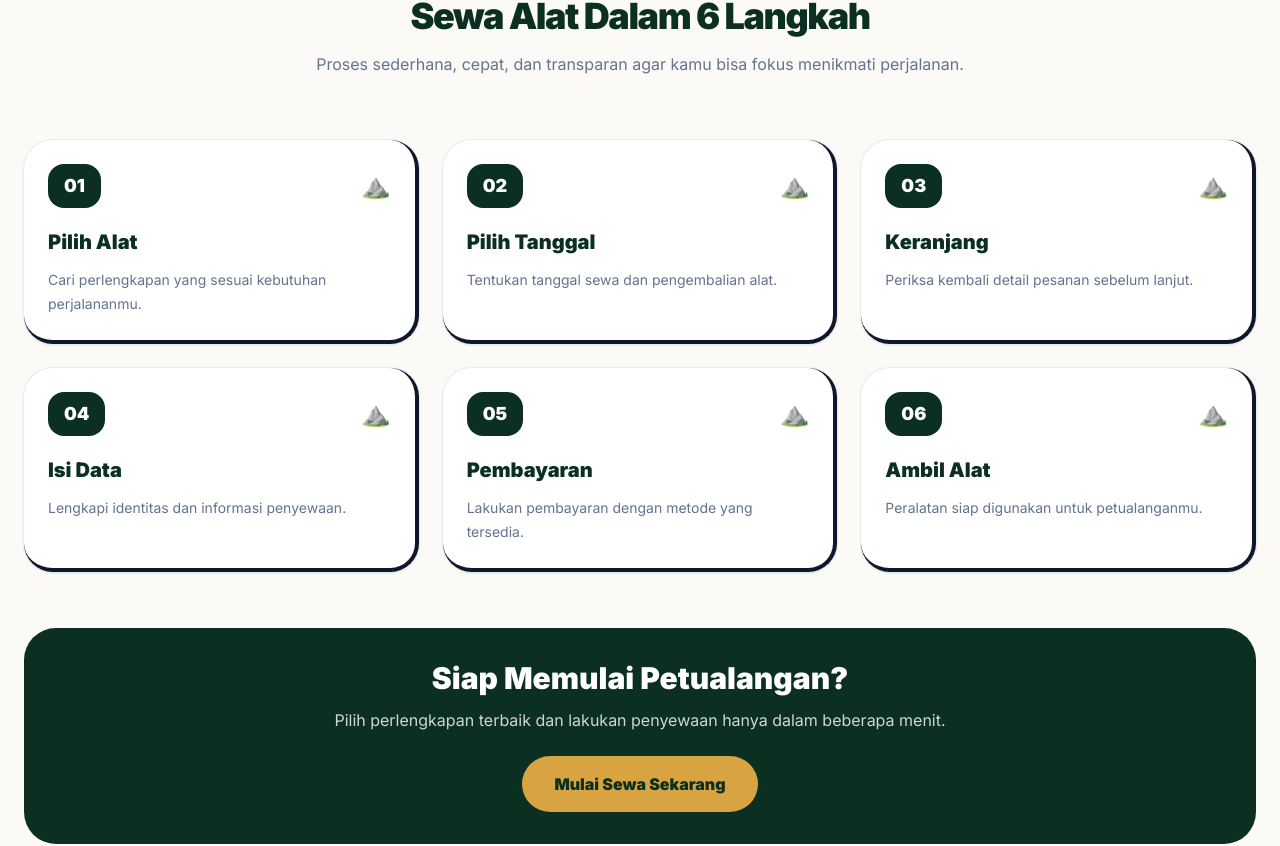
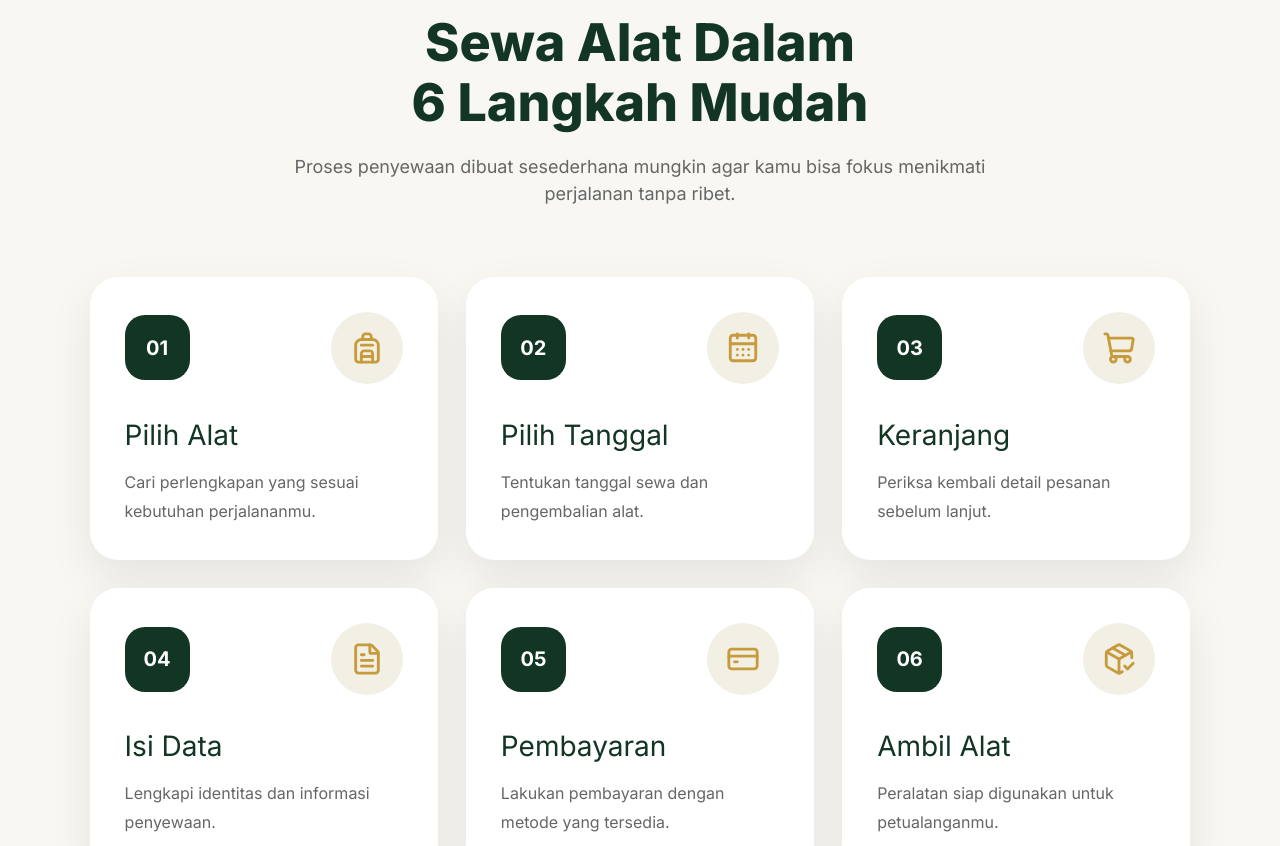
Before and after one commit to qonitaputriamalia-web/GoldVenture, a React (Vite) app in the folder my-react-app/: page / in a window 1280 px wide. Shown: the part 1628-2474 px from the top of the page. Built offline with nearby package versions, Linux system fonts and the light colour scheme.

Commit message:
Improve how to rental section UI

```diff
--- /dev/null
+++ b/my-react-app/src/App.css
@@ -0,0 +1,250 @@
+/* ============================= */
+/* HOW TO RENTAL */
+/* ============================= */
+
+.howToRental{
+    width:100%;
+    background:#fbfaf6;
+    padding:110px 30px;
+}
+
+.howToRental-container{
+    width:min(1280px,95%);
+    margin:auto;
+}
+
+.howToRental-title{
+    text-align:center;
+}
+
+.section-subtitle{
+
+    color:#D6A64B;
+
+    font-size:15px;
+
+    font-weight:700;
+
+    letter-spacing:4px;
+
+    text-transform:uppercase;
+}
+
+.section-title{
+
+    font-size:52px;
+
+    color:#12372B;
+
+    margin-top:18px;
+
+    font-weight:900;
+}
+
+.section-desc{
+
+    width:650px;
+
+    max-width:100%;
+
+    margin:22px auto;
+
+    color:#6c7782;
+
+    line-height:1.8;
+
+    font-size:18px;
+}
+
+.steps-grid{
+
+    display:grid;
+
+    grid-template-columns:repeat(3,1fr);
+
+    gap:28px;
+
+    margin-top:70px;
+}
+
+.step-card{
+
+    background:white;
+
+    border-radius:28px;
+
+    padding:35px;
+
+    border:1px solid #ececec;
+
+    box-shadow:0 12px 35px rgba(0,0,0,.08);
+
+    transition:.35s;
+}
+
+.step-card:hover{
+
+    transform:translateY(-10px);
+
+    box-shadow:0 22px 45px rgba(0,0,0,.15);
+}
+
+.step-top{
+
+    display:flex;
+
+    justify-content:space-between;
+
+    align-items:center;
+}
+
+.step-number{
+
+    width:64px;
+
+    height:64px;
+
+    background:#12372B;
+
+    color:white;
+
+    border-radius:20px;
+
+    display:flex;
+
+    justify-content:center;
+
+    align-items:center;
+
+    font-size:22px;
+
+    font-weight:900;
+}
+
+.step-icon{
+
+    font-size:34px;
+}
+
+.step-title{
+
+    margin-top:28px;
+
+    font-size:27px;
+
+    color:#12372B;
+
+    font-weight:800;
+}
+
+.step-desc{
+
+    margin-top:15px;
+
+    color:#70757d;
+
+    line-height:1.8;
+}
+
+.cta-rental{
+
+    margin-top:80px;
+
+    background:linear-gradient(135deg,#12372B,#1b5a44);
+
+    border-radius:32px;
+
+    text-align:center;
+
+    padding:70px;
+
+    color:white;
+}
+
+.cta-rental h3{
+
+    font-size:42px;
+
+    font-weight:900;
+}
+
+.cta-rental p{
+
+    width:650px;
+
+    max-width:100%;
+
+    margin:20px auto;
+
+    color:rgba(255,255,255,.82);
+
+    line-height:1.8;
+}
+
+.cta-button{
+
+    margin-top:28px;
+
+    border:none;
+
+    background:#D6A64B;
+
+    color:#12372B;
+
+    font-size:18px;
+
+    font-weight:800;
+
+    padding:18px 42px;
+
+    border-radius:999px;
+
+    cursor:pointer;
+
+    transition:.35s;
+}
+
+.cta-button:hover{
+
+    transform:translateY(-5px);
+
+    background:#e6b85c;
+}
+
+@media(max-width:1000px){
+
+.steps-grid{
+
+grid-template-columns:repeat(2,1fr);
+
+}
+
+}
+
+@media(max-width:700px){
+
+.steps-grid{
+
+grid-template-columns:1fr;
+
+}
+
+.section-title{
+
+font-size:38px;
+
+}
+
+.cta-rental{
+
+padding:40px 25px;
+
+}
+
+.cta-rental h3{
+
+font-size:30px;
+
+}
+
+}
--- a/my-react-app/src/components/howToRental.jsx
+++ b/my-react-app/src/components/howToRental.jsx
@@ -1,99 +1,111 @@
+import "../styles/howToRental.css";
+import {
+  Backpack,
+  CalendarDays,
+  ShoppingCart,
+  FileText,
+  CreditCard,
+  PackageCheck,
+} from "lucide-react";
+
 function HowToRental() {
   const steps = [
     {
       number: "01",
       title: "Pilih Alat",
       desc: "Cari perlengkapan yang sesuai kebutuhan perjalananmu.",
+      icon: <Backpack size={34} />,
     },
     {
       number: "02",
       title: "Pilih Tanggal",
       desc: "Tentukan tanggal sewa dan pengembalian alat.",
+      icon: <CalendarDays size={34} />,
     },
     {
       number: "03",
       title: "Keranjang",
       desc: "Periksa kembali detail pesanan sebelum lanjut.",
+      icon: <ShoppingCart size={34} />,
     },
     {
       number: "04",
       title: "Isi Data",
       desc: "Lengkapi identitas dan informasi penyewaan.",
+      icon: <FileText size={34} />,
     },
     {
       number: "05",
       title: "Pembayaran",
       desc: "Lakukan pembayaran dengan metode yang tersedia.",
+      icon: <CreditCard size={34} />,
     },
     {
       number: "06",
       title: "Ambil Alat",
       desc: "Peralatan siap digunakan untuk petualanganmu.",
+      icon: <PackageCheck size={34} />,
     },
   ];
 
   return (
-    <section id="cara-sewa" className="bg-[#fbfaf6] px-6 py-24">
-      <div className="mx-auto max-w-7xl">
+    <section id="cara-sewa" className="howToRental">
+      <div className="howToRental-container">
 
-        <div className="text-center">
-          <span className="font-bold uppercase tracking-[0.2em] text-gold">
-            Cara Sewa
-          </span>
+        <div className="section-heading">
+          <span>CARA SEWA</span>
 
-          <h2 className="mt-3 text-4xl font-black tracking-[-0.04em] text-forest">
-            Sewa Alat Dalam 6 Langkah
+          <h2>
+            Sewa Alat Dalam
+            <br />
+            6 Langkah Mudah
           </h2>
 
-          <p className="mx-auto mt-4 max-w-2xl text-slate-500">
-            Proses sederhana, cepat, dan transparan agar kamu bisa fokus
-            menikmati perjalanan.
+          <p>
+            Proses penyewaan dibuat sesederhana mungkin agar kamu bisa fokus
+            menikmati perjalanan tanpa ribet.
           </p>
         </div>
 
-        <div className="mt-16 grid gap-6 md:grid-cols-2 lg:grid-cols-3">
+        <div className="steps-grid">
           {steps.map((step) => (
-            <div
-              key={step.number}
-              className="group rounded-[1.8rem] bg-white p-6 shadow-sm ring-1 ring-slate-200/70 border-b-4 border-r-4 border-slate-900 transition hover:-translate-y-2 hover:shadow-xl"
-            >
-              <div className="flex items-center justify-between">
-                <div className="rounded-2xl bg-forest px-4 py-2 text-lg font-black text-white">
+            <div className="step-card" key={step.number}>
+
+              <div className="step-top">
+
+                <div className="step-number">
                   {step.number}
                 </div>
 
-                <div className="text-2xl">
-                  ⛰️
+                <div className="step-icon">
+                  {step.icon}
                 </div>
+
               </div>
 
-              <h3 className="mt-5 text-xl font-black text-forest">
-                {step.title}
-              </h3>
+              <h3>{step.title}</h3>
 
-              <p className="mt-3 text-sm leading-6 text-slate-500">
-                {step.desc}
-              </p>
+              <p>{step.desc}</p>
+
             </div>
           ))}
         </div>
 
-        <div className="mt-14 rounded-[2rem] bg-forest p-8 text-center text-white">
-          <h3 className="text-3xl font-black">
+        <div className="rental-cta">
+
+          <h3>
             Siap Memulai Petualangan?
           </h3>
 
-          <p className="mx-auto mt-3 max-w-2xl text-white/80">
-            Pilih perlengkapan terbaik dan lakukan penyewaan hanya dalam
-            beberapa menit.
+          <p>
+            Selesaikan penyewaan hanya dalam beberapa menit dan nikmati
+            pengalaman outdoor tanpa ribet.
           </p>
 
-          <button
-            onClick={() => alert("Fitur booking akan segera tersedia")}
-            className="mt-6 rounded-full bg-gold px-8 py-4 font-black text-forest transition hover:-translate-y-1 hover:bg-[#e2b454]"
-          >
+          <button>
             Mulai Sewa Sekarang
           </button>
+
         </div>
 
       </div>
--- /dev/null
+++ b/my-react-app/src/styles/howToRental.css
@@ -0,0 +1,156 @@
+.howToRental{
+    padding:110px 7%;
+    background:#f8f7f2;
+}
+
+.howToRental-container{
+    max-width:1300px;
+    margin:auto;
+}
+
+.section-heading{
+    text-align:center;
+    margin-bottom:70px;
+}
+
+.section-heading span{
+    color:#c79b3b;
+    letter-spacing:4px;
+    font-weight:700;
+    text-transform:uppercase;
+}
+
+.section-heading h2{
+    margin-top:15px;
+    font-size:52px;
+    color:#123524;
+    line-height:1.15;
+    font-weight:800;
+}
+
+.section-heading p{
+    margin:20px auto 0;
+    max-width:700px;
+    color:#666;
+    font-size:18px;
+}
+
+.steps-grid{
+    display:grid;
+    grid-template-columns:repeat(3,1fr);
+    gap:28px;
+}
+
+.step-card{
+    background:white;
+    border-radius:28px;
+    padding:35px;
+    box-shadow:0 18px 45px rgba(0,0,0,.08);
+    transition:.35s;
+}
+
+.step-card:hover{
+    transform:translateY(-10px);
+}
+
+.step-top{
+    display:flex;
+    justify-content:space-between;
+    align-items:center;
+    margin-bottom:30px;
+}
+
+.step-number{
+    width:65px;
+    height:65px;
+    border-radius:20px;
+    background:#123524;
+    color:white;
+    display:flex;
+    align-items:center;
+    justify-content:center;
+    font-weight:700;
+    font-size:20px;
+}
+
+.step-icon{
+    width:72px;
+    height:72px;
+    border-radius:50%;
+    background:#f2efe5;
+    color:#c79b3b;
+    display:flex;
+    align-items:center;
+    justify-content:center;
+}
+
+.step-card h3{
+    font-size:28px;
+    margin-bottom:12px;
+    color:#123524;
+}
+
+.step-card p{
+    color:#666;
+    line-height:1.8;
+}
+
+.rental-cta{
+    margin-top:80px;
+    background:linear-gradient(135deg,#123524,#21513c);
+    color:white;
+    border-radius:35px;
+    text-align:center;
+    padding:70px 40px;
+}
+
+.rental-cta h3{
+    font-size:40px;
+    margin-bottom:18px;
+}
+
+.rental-cta p{
+    max-width:650px;
+    margin:auto;
+    color:#d9d9d9;
+}
+
+.rental-cta button{
+    margin-top:35px;
+    background:#d8a73d;
+    color:#123524;
+    border:none;
+    padding:18px 42px;
+    border-radius:999px;
+    font-weight:700;
+    font-size:18px;
+    cursor:pointer;
+    transition:.3s;
+}
+
+.rental-cta button:hover{
+    transform:translateY(-4px);
+    background:#e4b550;
+}
+
+@media(max-width:1000px){
+    .steps-grid{
+        grid-template-columns:repeat(2,1fr);
+    }
+}
+
+@media(max-width:700px){
+
+    .steps-grid{
+        grid-template-columns:1fr;
+    }
+
+    .section-heading h2{
+        font-size:36px;
+    }
+
+    .rental-cta h3{
+        font-size:30px;
+    }
+
+}
```
